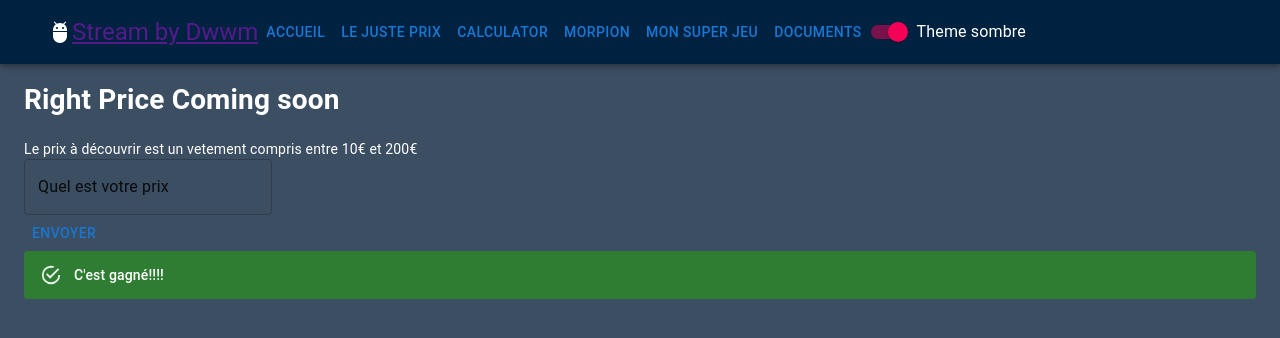
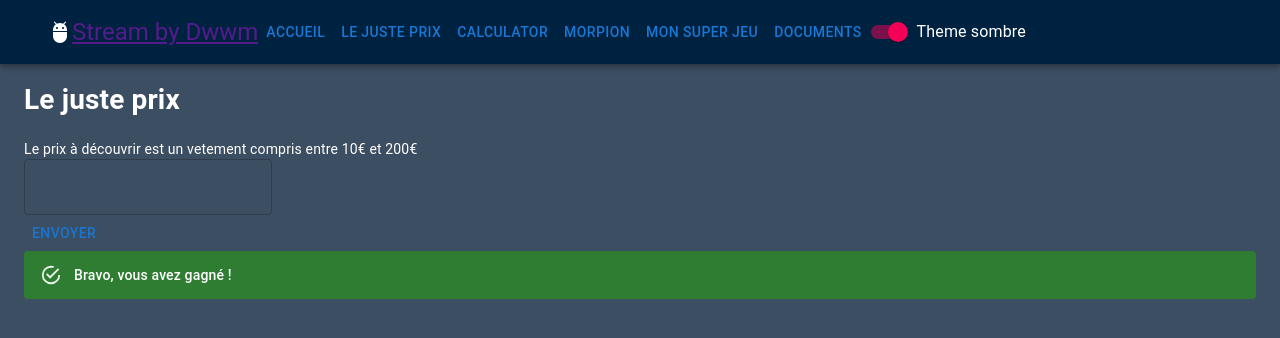
Before and after one commit to ELMcode/steamdwwm, a React (Create React App) app: page /rightprice in a window 1280 px wide. Shown: the top 338 px of the page. Built offline with nearby package versions, Linux system fonts and the light colour scheme.

Commit message:
Message success update Calculator and Right Price

```diff
--- a/src/components/pages/Calculator.jsx
+++ b/src/components/pages/Calculator.jsx
@@ -23,7 +23,7 @@ export default function Calculator() {
             <TextField
                 color={"success"}
                 variant={"outlined"}
-                defaultValue={"Alors ??? "}
+                defaultValue={""}
                 onChange={event => setInputKeybord(event.target.value)}
             /><br/>
             <Button onClick={() => {setModeSend(true)}}>Envoyer</Button>
--- a/src/components/pages/RightPrice.jsx
+++ b/src/components/pages/RightPrice.jsx
@@ -38,26 +38,26 @@ export default function RightPrice() {
     const handleClick = () => {
 
         if (myPrice === "123cheat") alert(`"cheat Mode": ${randomPrice} €.`)
-        if (myPrice < randomPrice) setMessage('plus')
-        if (myPrice > randomPrice) setMessage('moins')
-        if (myPrice == randomPrice) setMessage('gagne')
+        if (myPrice < randomPrice) setMessage('plus !')
+        if (myPrice > randomPrice) setMessage('moins !')
+        if (myPrice == randomPrice) setMessage('gagné !')
     }
 
     return (
         <div>
-            <h1>Right Price Coming soon</h1>
+            <h1>Le juste prix</h1>
             {messageCategory && messageCategory}<br/>
             <TextField
                 color={"success"}
                 variant={"outlined"}
-                //label={"Hello"}
-                defaultValue={"Quel est votre prix"}
+                abel={"Prix ?"}
+                defaultValue={""}
                 onChange={event => setMyprice(event.target.value)}
                 /><br/>
             <Button onClick={handleClick}>Envoyer</Button>
-            {message && message === 'plus' ? <Alert variant={"filled"} severity={"info"}>C'est plus</Alert>
-                        : message === 'moins' ? <Alert variant={"filled"} severity={"warning"}>C'est moins</Alert>
-                        :  <Alert variant={"filled"} severity={"success"}>C'est gagné!!!!</Alert>
+            {message && message === 'plus' ? <Alert variant={"filled"} severity={"info"}>C'est plus !</Alert>
+                        : message === 'moins' ? <Alert variant={"filled"} severity={"warning"}>C'est moins !</Alert>
+                        :  <Alert variant={"filled"} severity={"success"}>Bravo, vous avez gagné !</Alert>
             }
         </div>
     )
```
